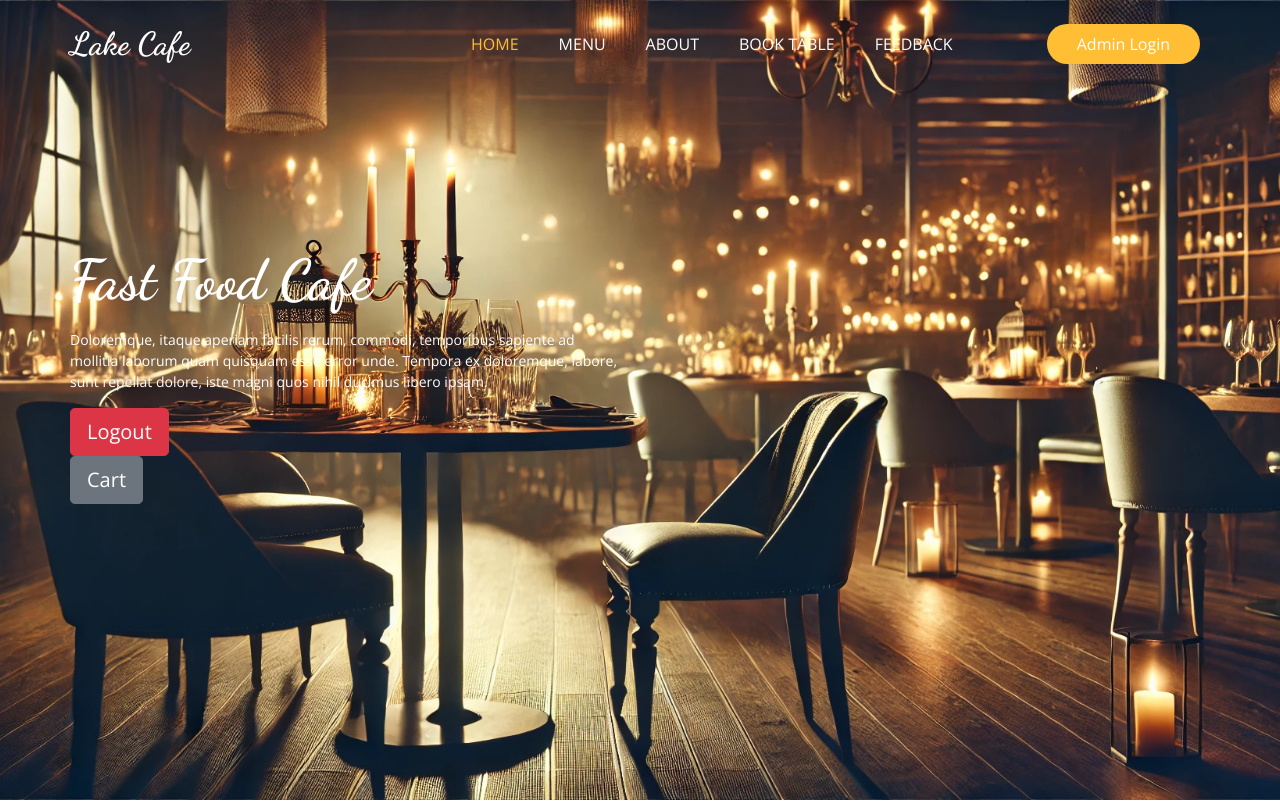
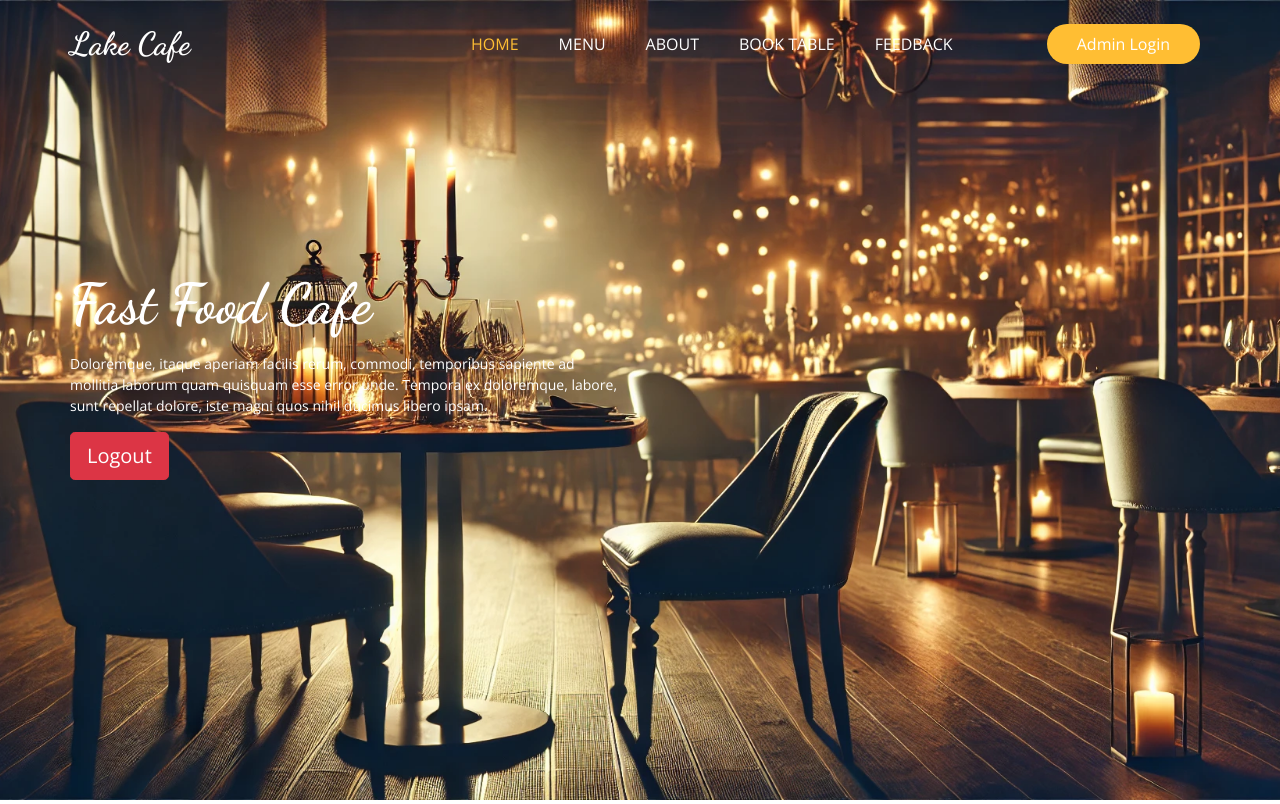
Before and after one commit to Musharraf551/project, a Django app: page / in a window 1280 px wide. Shown: the top 804 px of the page. Run offline with Django 5.2, Linux system fonts and the light colour scheme; a user stored in the database is signed in; data comes from the database, SQL or seed files in the repository; some libraries are stand-ins or nearby versions.

Commit message:
updated home page

```diff
--- a/templates/home.html
+++ b/templates/home.html
@@ -41,16 +41,6 @@
                       </button>
                     </form>
                     {% endif %}
-{% comment %} ------------------------------------------------------------                     {% endcomment %}
-                    {% if user.is_authenticated %}
-                    <form action="{% url 'cart' %}" method="POST">
-                      {% csrf_token %}
-                      <button type="submit" class="btn btn-secondary btn-lg">
-                          <i class="bi bi-box-arrow-right"></i> Cart
-                      </button>
-                    </form>
-                    {% endif %}
-{% comment %} -------------------------------------------------------------------------- {% endcomment %}
                   </div>
                 </div>
               </div>
```
